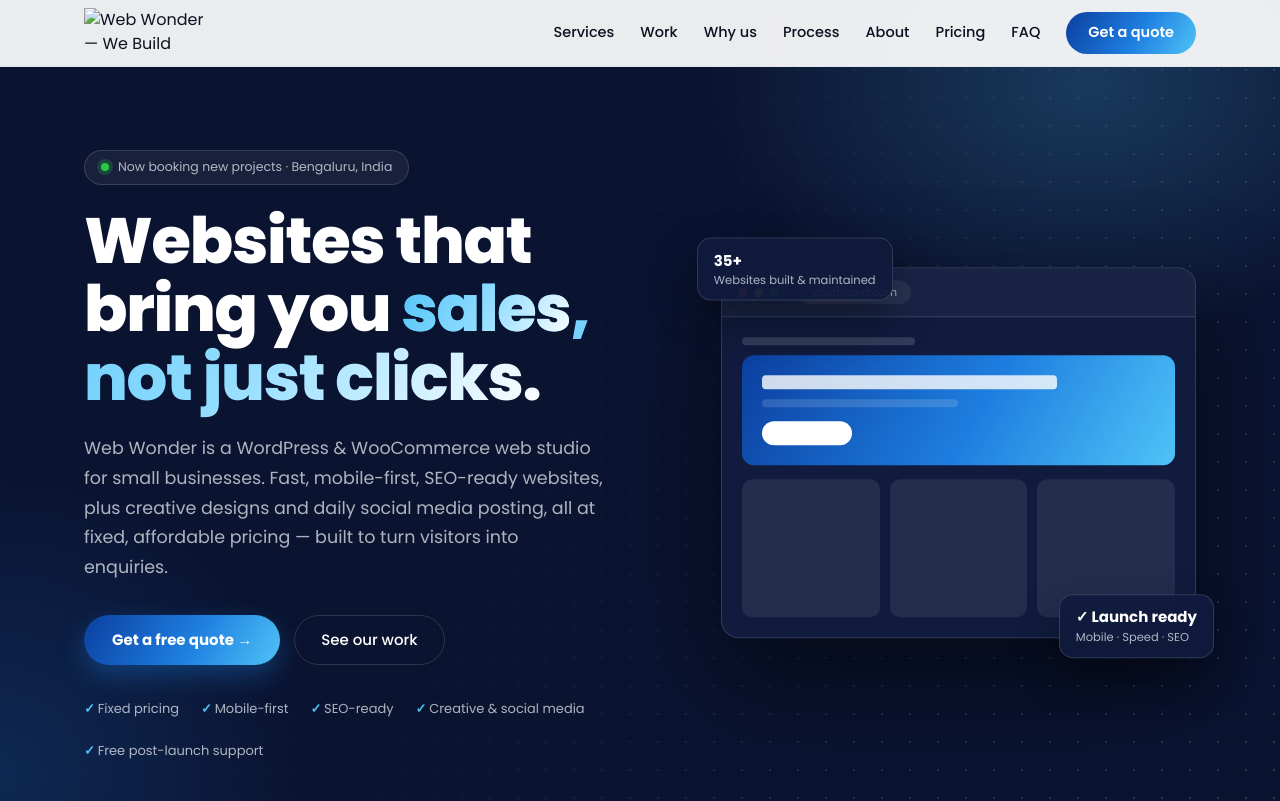
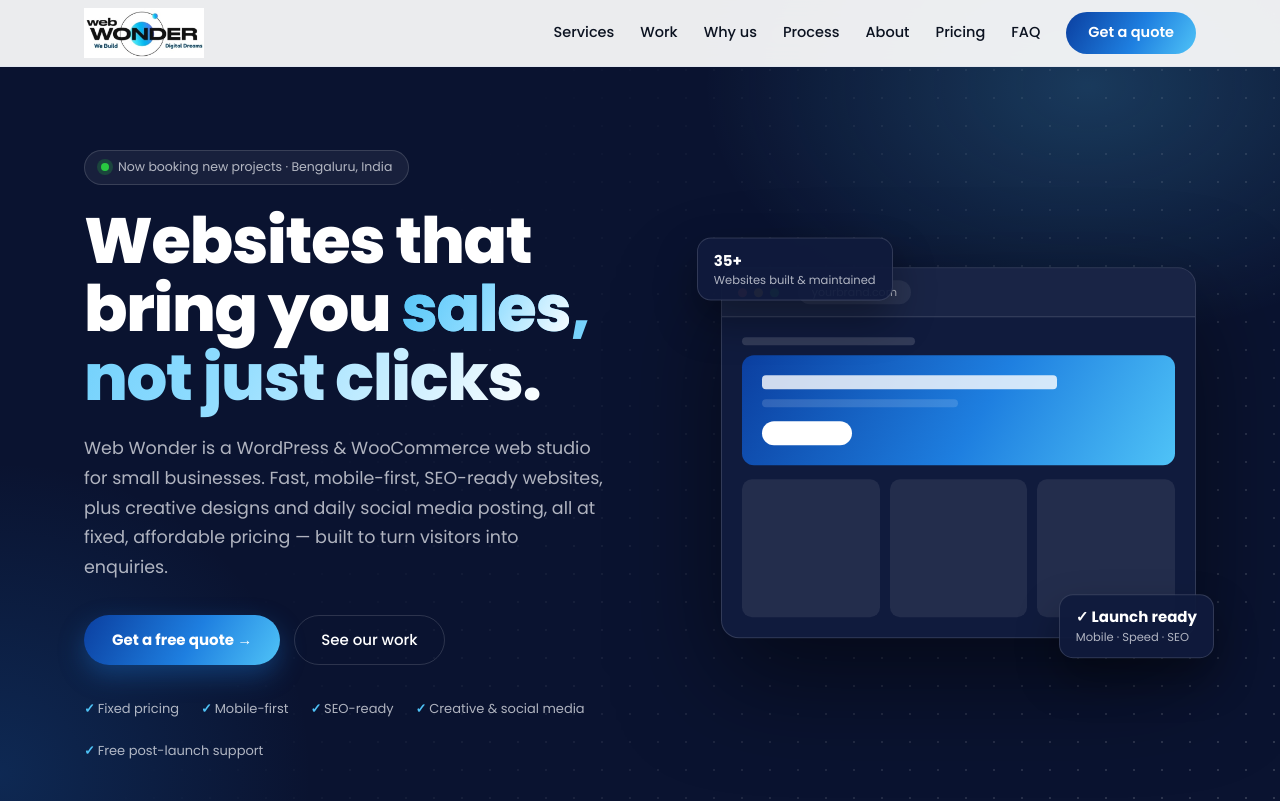
Before and after one commit to jsneha9321/web-wonder, a plain HTML site: page index.html in a window 1280 px wide. Shown: the top 801 px of the page. Drawn offline with Linux system fonts and the light colour scheme.

Commit message:
Update index.html

```diff
--- a/index.html
+++ b/index.html
@@ -9,7 +9,7 @@
 <link href="https://fonts.googleapis.com/css2?family=Poppins:wght@400;500;600;700;800&display=swap" rel="stylesheet">
 <link rel="stylesheet" href="style.css"></head><body>
 <div id="loader"><div class="lo"><div class="lc"><img src="images/logo.jpeg" alt="Web Wonder — We Build Digital Dreams"></div><div class="lb"></div></div></div><div id="prog"></div><div id="glow"></div><a href="#top" id="up" aria-label="Back to top">↑</a>
-<header><nav><a href="#top" class="lg" aria-label="Web Wonder home"><img src="logo.jpeg" alt="Web Wonder — We Build Digital Dreams" class="logo-img" width="427" height="178"></a>
+<header><nav><a href="#top" class="lg" aria-label="Web Wonder home"><img src="images/logo.jpeg" alt="Web Wonder — We Build Digital Dreams" class="logo-img" width="427" height="178"></a>
 <div class="nl" id="nl"><a href="#services" class="nl-link">Services</a><a href="#work" class="nl-link">Work</a><a href="#why" class="nl-link">Why us</a><a href="#process" class="nl-link">Process</a><a href="#about" class="nl-link">About</a><a href="#pricing" class="nl-link">Pricing</a><a href="#faq" class="nl-link">FAQ</a><a href="#quote" class="cta nl-link">Get a quote</a></div>
 <button class="hb" id="hb" aria-label="Toggle menu" aria-expanded="false" aria-controls="nl"><span></span><span></span><span></span></button>
 </nav></header>
```
